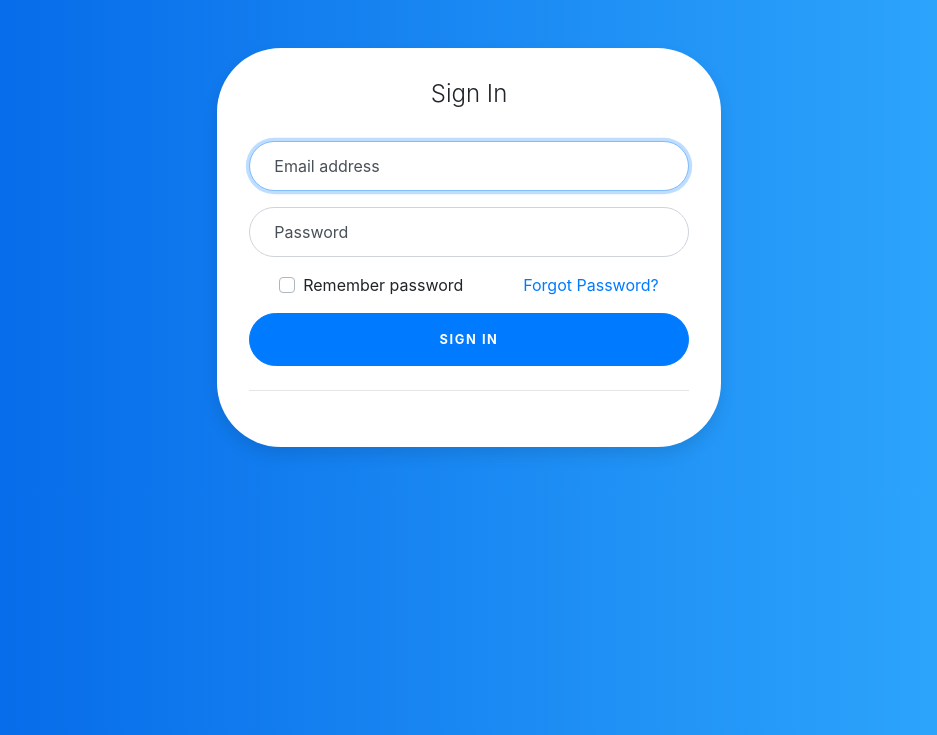
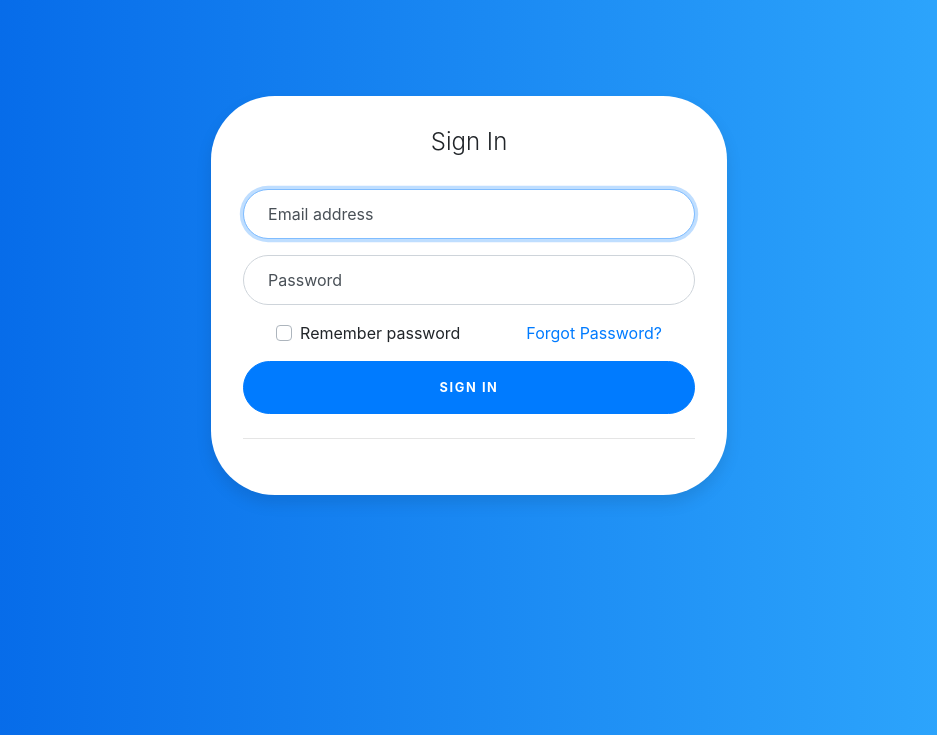
Before and after one commit to Ventrify2018/coffee, a Django app: page /login/ in a window 1280 px wide. Shown: the top 735 px of the page, without its empty margins (171-1108 px from the left). Run offline with Django 3.2, Linux system fonts and the light colour scheme; some libraries are stand-ins or nearby versions.

Commit message:
Made sign in card look better

```diff
--- a/CoffeeWebapp/Coffee_Webapp/static/styles/login.css
+++ b/CoffeeWebapp/Coffee_Webapp/static/styles/login.css
@@ -6,6 +6,10 @@
 body {
     background: #007bff;
     background: linear-gradient(to right, #0062E6, #33AEFF);
+}
+
+.row {
+    height: 90%;
 }
 
 .card-signin {
--- a/CoffeeWebapp/Coffee_Webapp/templates/Coffee_Webapp/Login/login.html
+++ b/CoffeeWebapp/Coffee_Webapp/templates/Coffee_Webapp/Login/login.html
@@ -5,11 +5,12 @@
 
 </head>
 {% block content %}
+    <link rel="stylesheet" href="{% static 'styles/login.css' %}">
+
     <body>
-    <div class="container-fluid main-center">
     <div class="row">
         <div class="col-sm-9 col-md-7 col-lg-5 mx-auto">
-                <div class="card card-signin my-5">
+            <div class="card card-signin" style="margin-top: 6rem">
                 <div class="card-body">
                     <h5 class="card-title text-center">Sign In</h5>
                     <form class="form-signin">
@@ -45,11 +46,9 @@
             </div>
         </div>
     </div>
-    </div>
     </body>
 
 
     <!--- Styles & JS --->
-    <link rel="stylesheet" href="{% static 'styles/login.css' %}">
 
 {% endblock %}
```
Lines whose indentation alone changed are shown as unchanged.
